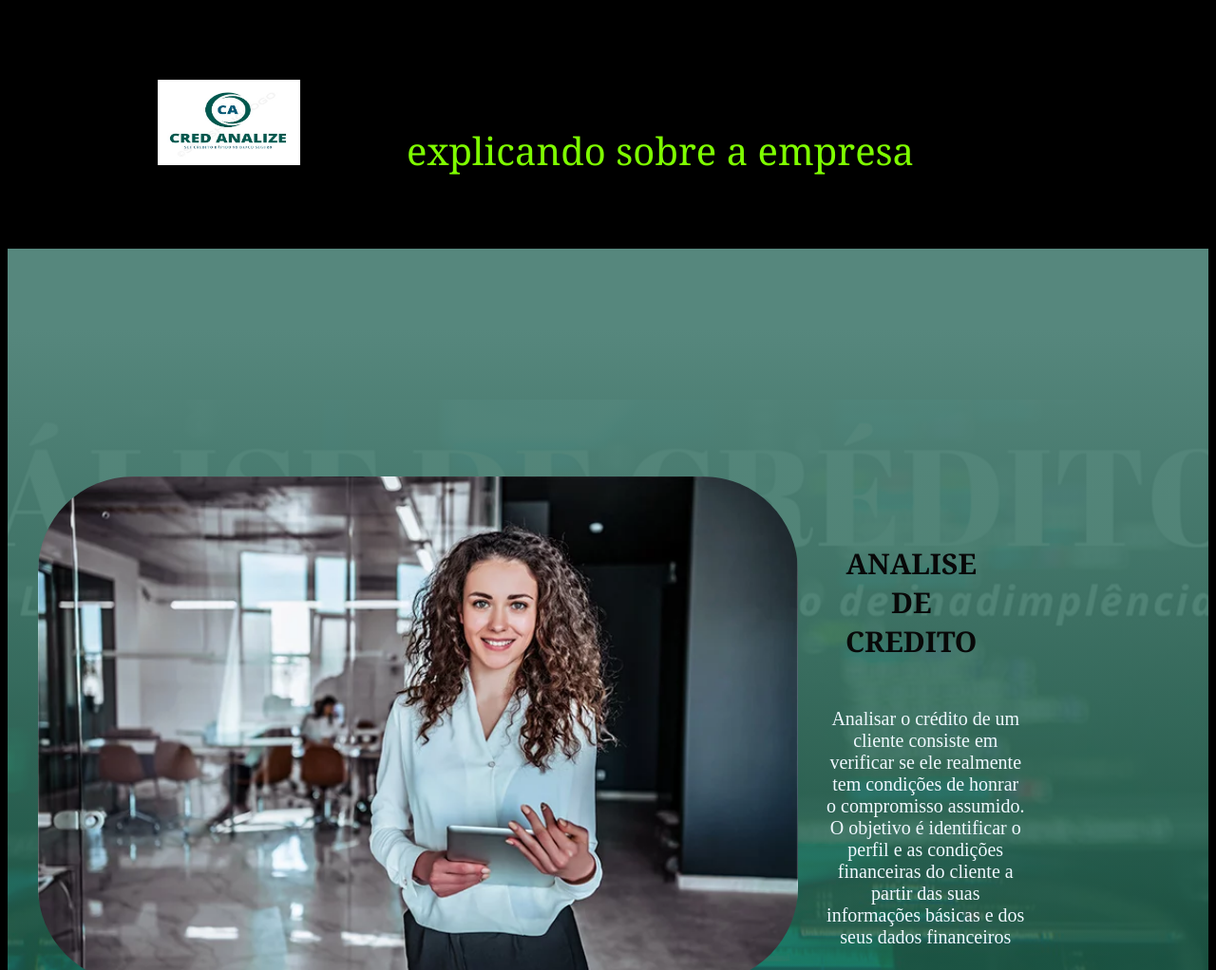
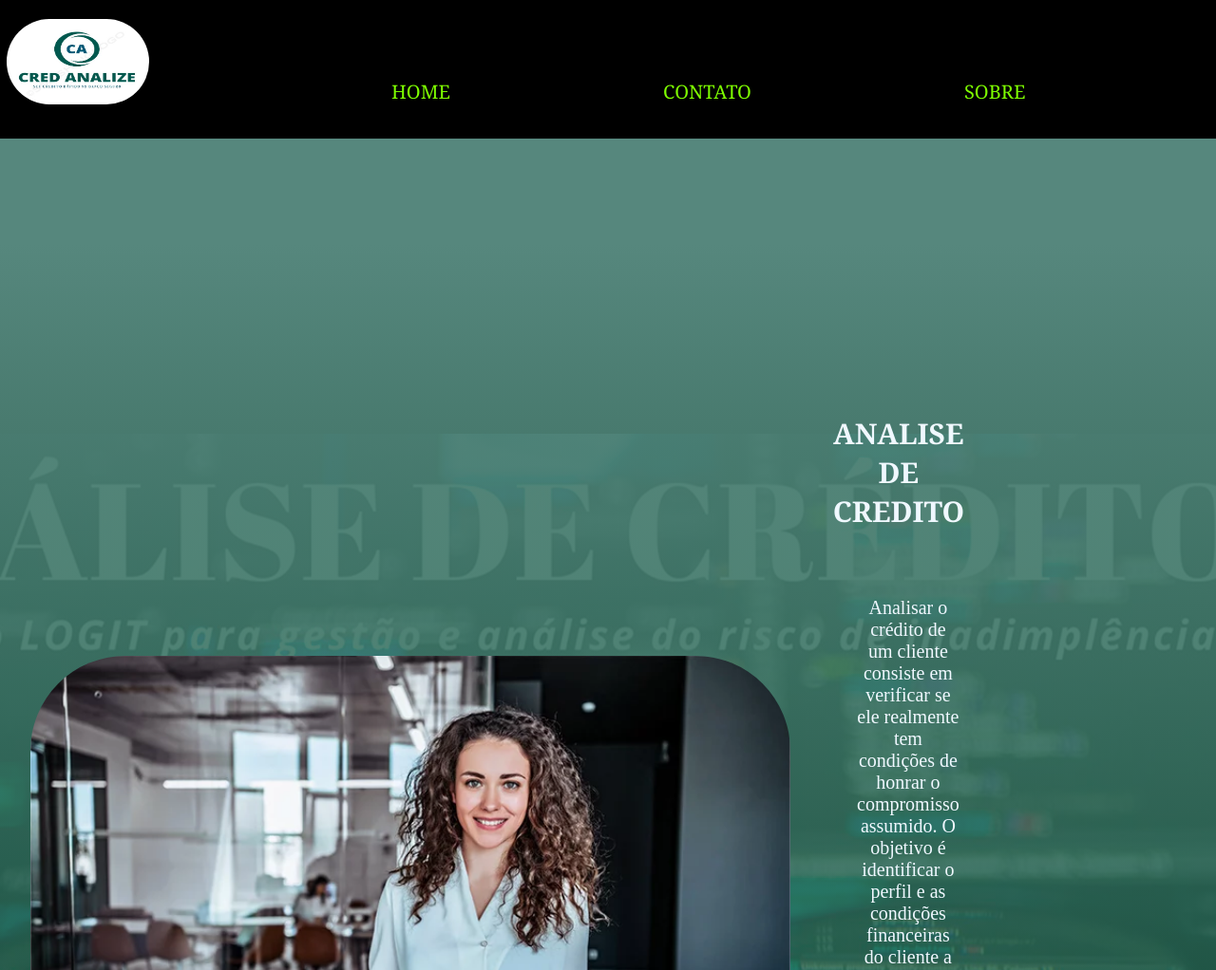
Before and after one commit to wesleyjuvena/trabalhodoprofessor, a plain HTML site: page index.html in a window 1280 px wide. Shown: the top 1022 px of the page at 95% size. Drawn offline with Linux system fonts and the light colour scheme.

Commit message:
trabalhodoprofessor
esse e o trabalho do professor

```diff
--- a/index.css
+++ b/index.css
@@ -1,14 +1,20 @@
+*{
+    margin: 10;
+    margin-top: auto;
 
+}
 
 body{
     background-color: black;
     color: aliceblue;
+    margin: 0;
 }
 
 header{
-    padding: 60px;
-    margin: 0px;
+    padding: 20px;
     margin-top: auto 0;
+    margin: 0;
+
 }
 
 nav ul li a{
@@ -16,12 +22,25 @@ nav ul li a{
     text-decoration: none;
     list-style: none;
     font-family: Georgia, 'Times New Roman', Times, serif;
-    font-size: 40px;
+    font-size: 20px;
+
+}
+
+nav ul li a:hover{
+    color: aqua;
+    transition: 0.6s;
 }
 
 nav ul li{
-    margin-left: 20em;
+    margin-left: 14em;
     list-style-type: none;
+
+}
+
+nav ul{
+    display: flex;
+    flex-wrap: wrap;
+    margin-left: 8em;
 }
 
 #container-cofre{
@@ -46,22 +65,28 @@ width: 50em
 
 }
 
+
 #container-cofre h1{
-padding: -100px;
-margin-left: 80px;
-font-family: Georgia, 'Times New Roman', Times, serif;
-font-size: 30px;
-margin: 50px;
-color: rgb(8, 8, 8);
+    margin: 50px;
+    font-size: 30px;
+   font-family: Georgia, 'Times New Roman', Times, serif;
+   margin-left: 1em;
+   padding: -100px
+   color: rgb(8, 8, 8);
+   }
+
+#container-cofre p{
+    font-size: 20em;
+    font-size: 20px;
+    margin: 70px;
 }
 
-#container-cofre p{
-    font-size: 20px;
-    margin-left: 30px;
-}
 
 .container img{
     width: 150px;
     height: 90px;
-    margin-left: -50em;
+    margin-left: -67em;
+    border-radius: 100px;
+
+
 }
--- a/index.html
+++ b/index.html
@@ -11,12 +11,23 @@
     <header class="container">
         <nav>
             <ul>
+
                 <li>
-                    <a href="">explicando sobre a empresa</a>
-                    <img src="slogam.jpg" alt="">
+                    <a href="">HOME</a>
                 </li>
+
+                <li>
+                    <a href="">CONTATO</a>
+                </li>
+
+                <li>
+                    <a href="">SOBRE</a>
+                </li>
+            <img src="slogam.jpg" alt="">
             </ul>
         </nav>
+
+
     </header>
 
 
@@ -26,7 +37,7 @@
             <img src="mulher linda.webp" alt="">
         </div>
 
-        <div>
+        <div class="caixa">
             <h1>
                 ANALISE DE CREDITO
             </h1>
```
